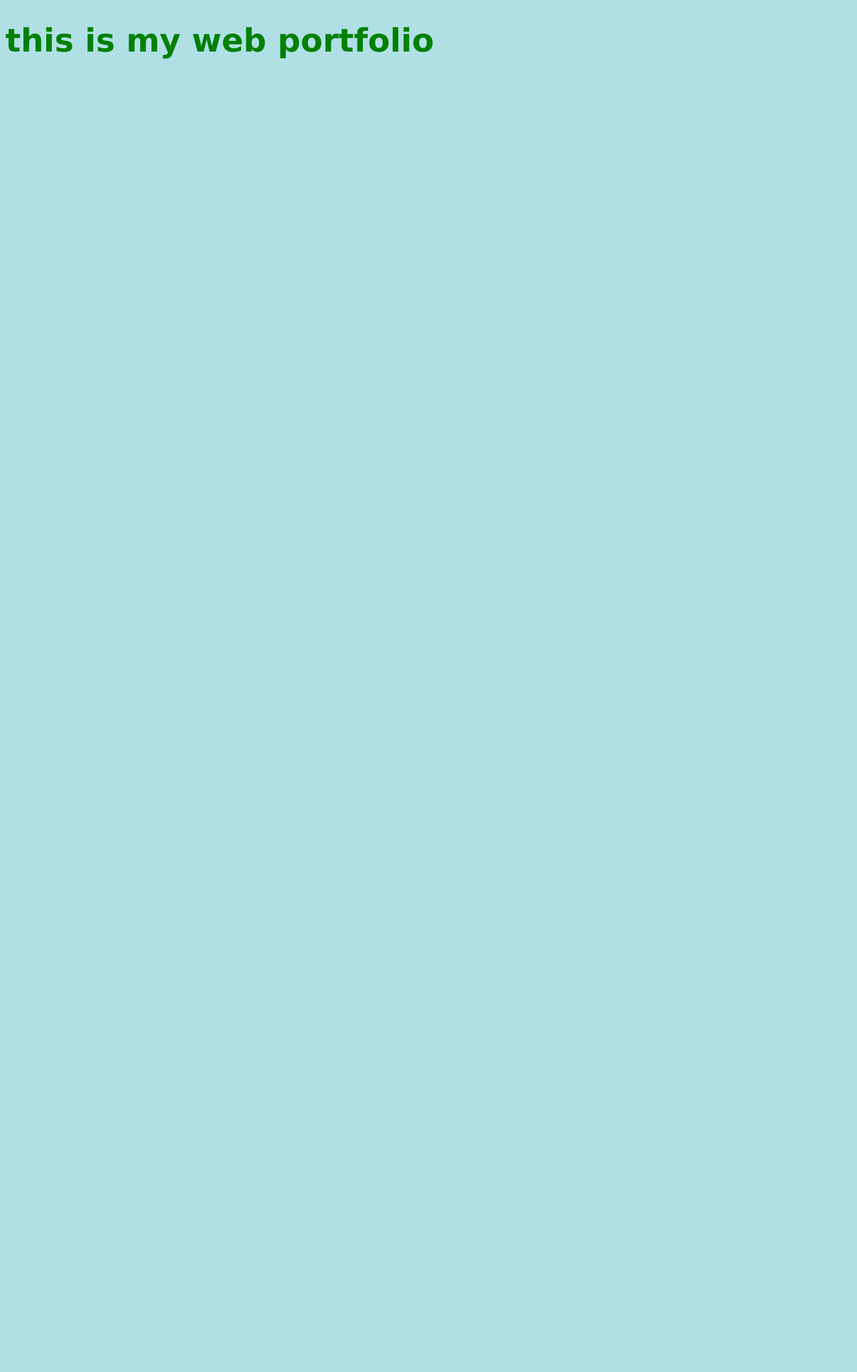
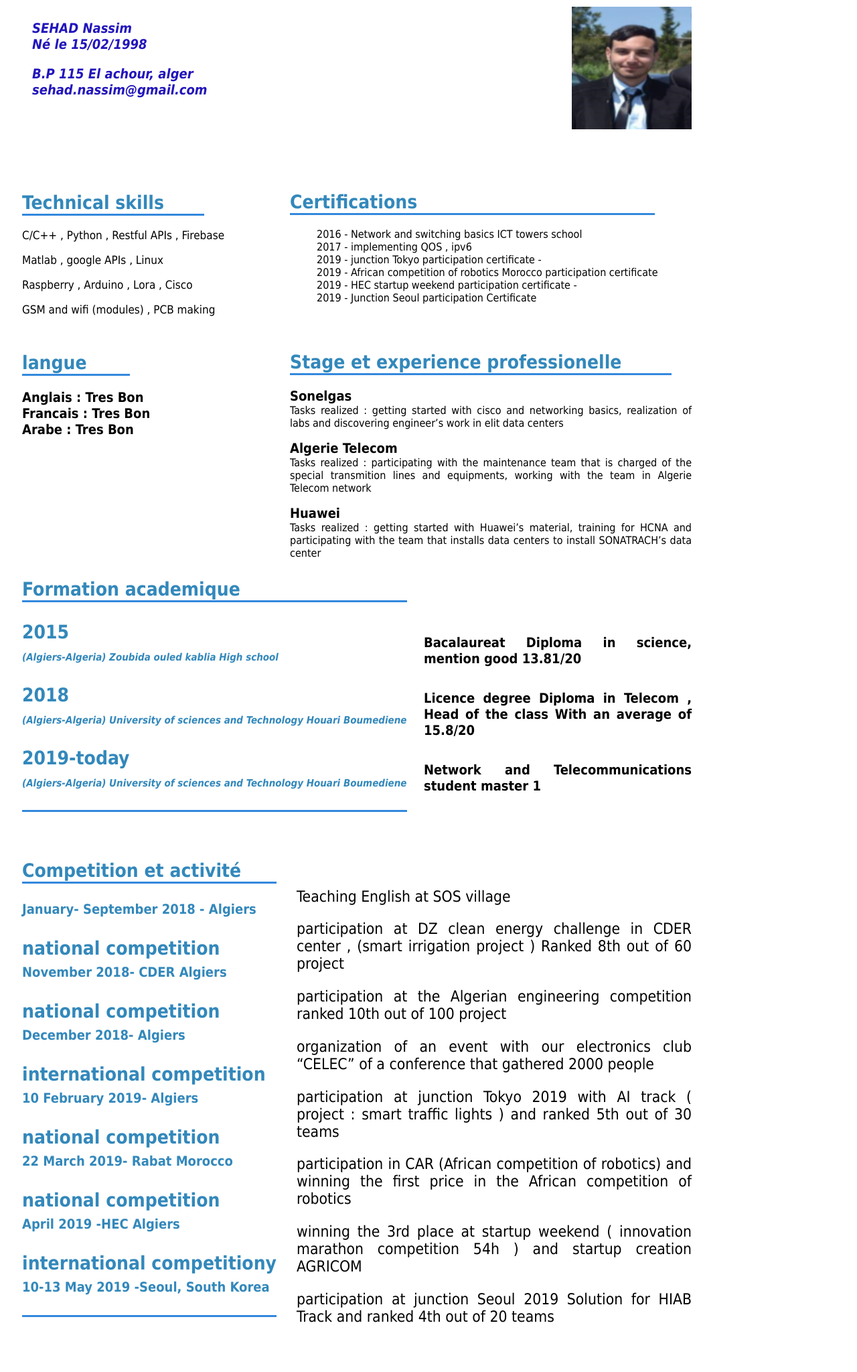
Before and after one commit to sehadnassim/my-first-blog, a Django app: page / in a window 1280 px wide. Shown: the whole page at 67% size. Before the commit the page ends 88 px from the top, so only its background shows below. Run offline with Django 3.2, Linux system fonts and the light colour scheme.

Commit message:
Mon app Django Girls, premier commit

```diff
--- /dev/null
+++ b/blog/static/css/blog.css
@@ -0,0 +1,89 @@
+.page{
+  width:1000px;
+  margin:auto;
+  margin-left: 25px;
+  margin-right: 25px;
+    font-family: 'source sans Pro',Tahoma,sans-serif;
+  font-size: 16px;
+}
+.infophoto{
+  height:250px;
+  margin-top: 10px;
+  margin-left: 15px;
+  font-weight: bold;
+  font-style: italic;
+  font-size: 20px;
+color: #2215BB
+}
+.info{
+  float: left;
+}
+.photo{
+  margin-top: -250px;
+  margin-left: 400px;
+  float: right;
+}
+.section{
+  margin-bottom: 70px;
+  text-align:justify;
+}
+.sec-gauche1{
+float:left;
+margin-top: -18px;
+text-align:justify;
+font-weight:normal;
+font-size:17px;
+}
+
+h1{
+  font-size: 28px;
+  color: #3388BB;
+  border-bottom: 3px solid #3388DD;
+  margin-right: 30px;
+}
+.sec-droite1{
+    margin-top: 25px;
+  margin-left: 400px;
+    margin-right: 25px;
+
+}
+.sec-gauche2{
+  margin-top: -18px;
+  float: left;
+  font-weight: bold;
+  font-size: 20px;
+}
+.sec-droite2{
+  margin-left: 400px;
+}
+.titre{
+  font-weight: bold;
+   font-size: 20px;
+   margin-top: -30px;;
+}
+.sec-gauche3{
+  float: left;
+  font-weight: bold;
+  font-size: 10px;
+  margin-top: -60px;
+}
+.duree{
+ font-weight: bold;
+ font-style :italic;
+   font-size: 15px;
+}
+.sec-droite3{
+float: right;
+margin-left: 600px;
+margin-top: -300px;
+}
+
+.sec-gauche4{
+  margin-top: -60px;
+  float: left;
+}
+.sec-droite4{
+  font-size: 22.75px;
+  margin-left: 400px;
+  margin-top: 490px;
+}
--- a/blog/templates/blog/master.css
+++ /dev/null
@@ -1,13 +0,0 @@
-body {
-  background-color: powderblue;
-}
-h1 {
-  color: green;
-  font-family: verdana;
-  font-size: 300%;
-}
-p {
-  color: blue;
-  font-family: courier;
-  font-size: 160%;
-}
--- a/blog/templates/blog/post_list.html
+++ b/blog/templates/blog/post_list.html
@@ -1,11 +1,127 @@
 <!DOCTYPE html>
+{% load static %}
 <html>
   <head>
+    <link rel="stylesheet" href="{% static 'css/blog.css' %}">
+    <meta charset="utf-8">
     <title>Cv SEHAD Nassim</title>
-    <meta charset="utf-8">
-    <link rel="stylesheet" href="master.css">
   </head>
   <body>
-    <h1> this is my web portfolio </h1>
+    <div class="page">
+     <div class="infophoto">
+        <div class="info">
+          <p><strong> SEHAD Nassim</strong><br/> Né le 15/02/1998 </p>
+          <p>B.P 115 El achour, alger <br/> sehad.nassim@gmail.com  </p>
+        </div>
+      </div>
+
+      <div class="photo">
+        <img src="\static\css\pdp.png" alt="photo CV SEHAD Nassim" />
+      </div>
+
+      <div class="section">
+        <div class="sec-gauche1">
+          <h1><strong>Technical skills </strong></h1>
+          <p>C/C++ , Python , Restful APIs , Firebase </p>
+          <p> Matlab , google APIs , Linux</p>
+          <p>Raspberry , Arduino , Lora , Cisco </p>
+          <p>GSM and wifi (modules) , PCB making</p>
+        </div>
+        <div class="sec-droite1">
+            <h1><strong>  Certifications </strong></h1>
+          <ol>
+            <il>2016 - Network and switching basics ICT towers school  </il><br/>
+            <il>2017 - implementing QOS , ipv6 </il><br>
+            <il>2019 - junction Tokyo participation certificate - </il><br/>
+            <il>2019 - African competition of robotics Morocco participation certificate </il><br/>
+            <il>2019 - HEC startup weekend participation certificate  - </il><br/>
+            <il>2019 - Junction Seoul participation Certificate</il><br/>
+          </ol>
+        </div>
+      </div>
+
+      <div class="section">
+        <div class="sec-gauche2">
+          <h1>langue</h1>
+          <p> Anglais : Tres Bon <br/>
+              Francais : Tres Bon <br/>
+              Arabe : Tres Bon </p>
+
+        </div>
+        <div class="sec-droite2">
+          <h1>Stage et experience professionelle </h1>
+          <p><span class="titre"> Sonelgas</span><br/>
+            Tasks realized  : getting started with cisco and networking basics,
+             realization of labs and discovering engineer’s work in elit data centers
+          </p>
+          <p><span class="titre"> Algerie Telecom</span><br/>
+          Tasks realized : participating with the maintenance team that is charged of the special transmition lines and equipments,
+           working with the team in Algerie Telecom network
+          </p>
+          <p><span class="titre"> Huawei</span><br/>
+          Tasks realized : getting started with Huawei’s material,
+          training for HCNA and participating with the team that installs data centers to install SONATRACH’s data center
+          </p>
+
+
+        </div>
+      </div>
+
+      <div class="section">
+        <div class="sec-gauche3">
+          <h1>Formation academique<h1>
+          <p>2015<br/><span class="duree">(Algiers-Algeria)  Zoubida ouled kablia High school </span></p>
+          <p>2018<br/><span class="duree">(Algiers-Algeria) University of sciences and Technology  Houari Boumediene</span></p>
+          <p>2019-today<br/><span class="duree">(Algiers-Algeria) University of sciences and Technology  Houari Boumediene</span></p>
+        </div>
+        <div class="sec-droite3">
+          <p><span class="titre"> Bacalaureat Diploma in science, mention good 13.81/20</span><br/><br/>
+          </p>
+          <p><span class="titre"> Licence degree Diploma in Telecom , Head of the class With an average of  15.8/20</span><br/><br/>
+          </p>
+          <p><span class="titre"> Network and Telecommunications  student master 1</span><br/>
+          </p>
+        </div>
+      </div>
+
+      <div class="section">
+        <div class="sec-gauche4" >
+          <h1>Competition et activité<h1>
+          <span class="titre">January- September 2018 - Algiers </span></p>
+          <p>national competition <br/><span class="titre">November 2018- CDER Algiers </span></p>
+          <p>national competition <br/><span class="titre">December 2018- Algiers </span></p>
+          <p>international competition <br/><span class="titre">10 February 2019- Algiers</span></p>
+          <p>national competition<br/><span class="titre">22 March 2019- Rabat Morocco </span></p>
+          <p>national competition <br/><span class="titre">April 2019 -HEC Algiers</span></p>
+          <p>international competitiony<br/><span class="titre">10-13 May 2019 -Seoul, South Korea</span></p>
+        </div>
+        <div class="sec-droite4">
+          <p>
+           Teaching English at SOS village
+          </p>
+          <p>
+            participation at DZ clean energy challenge in CDER center  , (smart irrigation project ) Ranked 8th out of 60 project
+          </p>
+          <p>
+           participation at the Algerian engineering competition ranked 10th out of 100 project
+          </p>
+          <p>
+           organization of an event with our electronics club “CELEC” of a conference that gathered 2000 people
+          </p>
+          <p>
+        participation at junction Tokyo 2019  with AI track   ( project : smart traffic lights ) and  ranked 5th out of 30 teams
+          </p>
+          <p>
+           participation in CAR (African competition of robotics) and winning the first price in the African competition of robotics
+          </p>
+          <p>
+         winning the 3rd place at startup weekend ( innovation marathon competition 54h ) and startup creation AGRICOM
+          </p>
+          <p>
+          participation at junction Seoul 2019  Solution for HIAB Track and  ranked 4th out of 20 teams
+          </p>
+        </div>
+      </div>
+    </div>
   </body>
 </html>
```
Also changed, not shown: blog/static/css/pdp.png (added).
